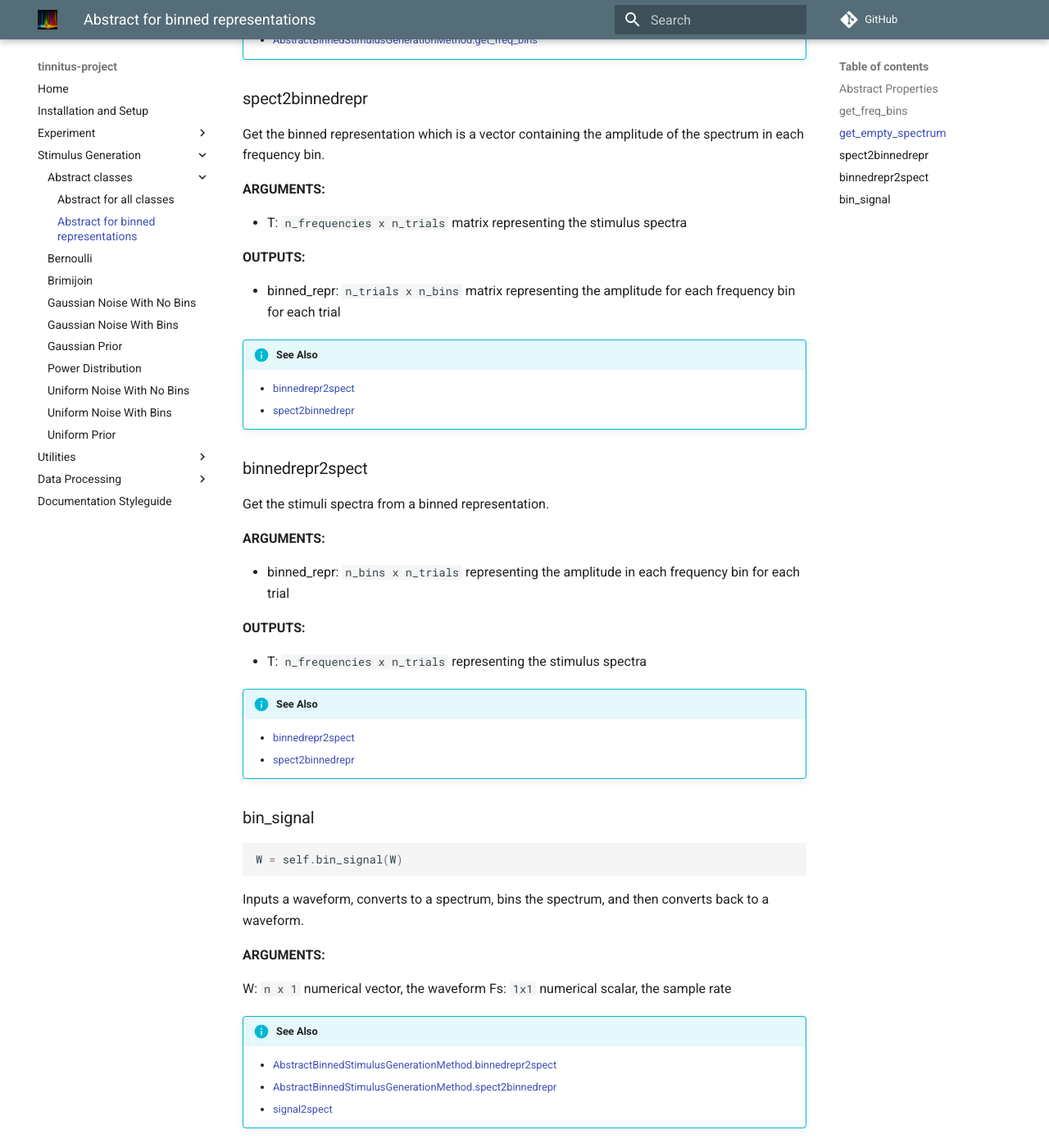
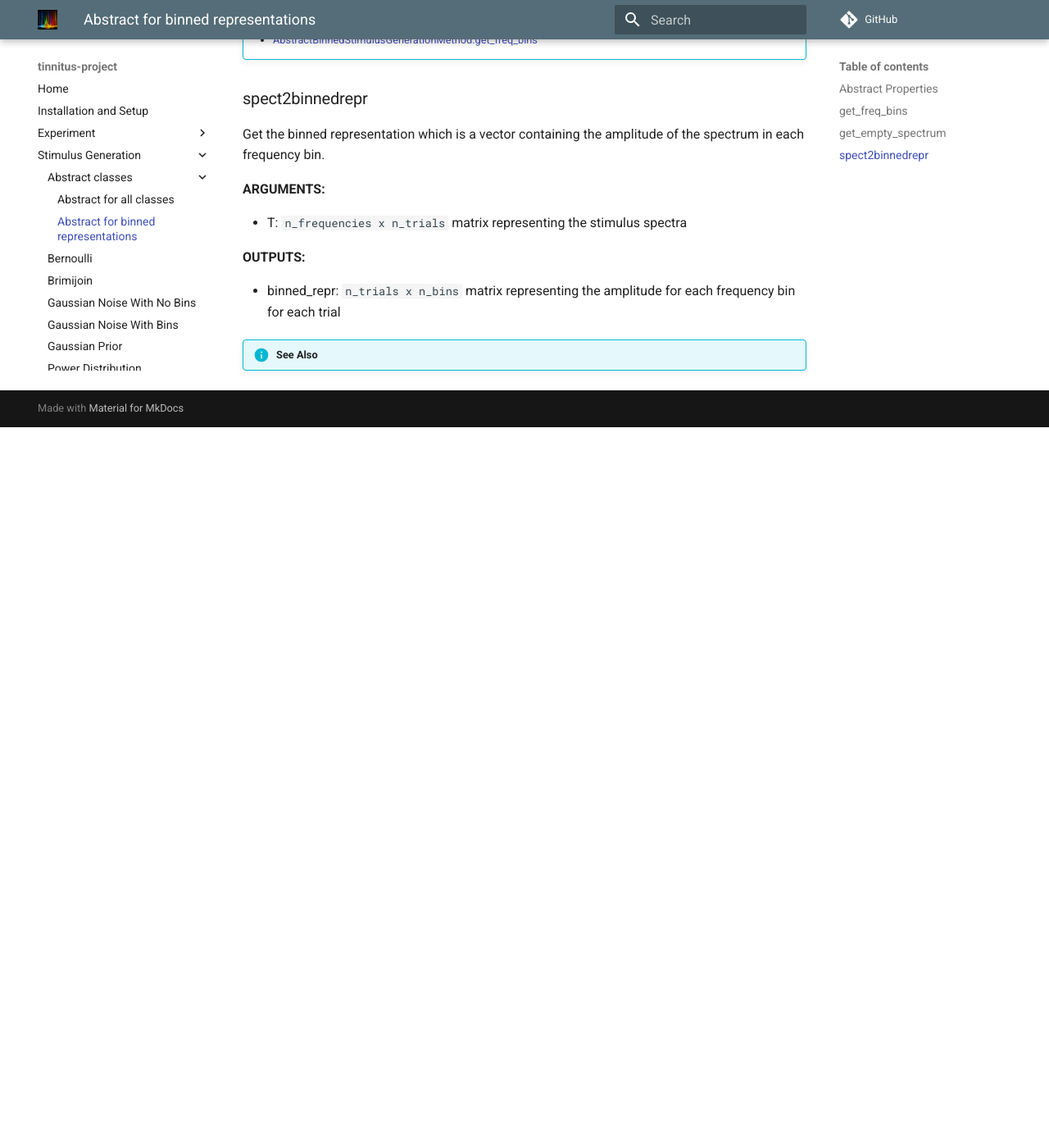
Before and after one commit to The-Lammert-Lab/tinnitus-reconstruction, an MkDocs documentation site: the page built from docs/stimgen/AbstractBinnedStimulusGenerationMethod.md, in a window 1280 px wide and 1400 px high, scrolled down 1241 px. Shown: the whole window at 82% size. Built offline with MkDocs 1.6.1 and Material for MkDocs 9.7.7, drawn with Linux system fonts in a browser that asks for light colours; comment, search, counter and statistics services are not loaded; after the commit the page ends 1762 px from its top, so only the background shows below that.

Commit message:
More fixes pt.2

````diff
--- a/docs/stimgen/AbstractBinnedStimulusGenerationMethod.md
+++ b/docs/stimgen/AbstractBinnedStimulusGenerationMethod.md
@@ -86,59 +86,3 @@ for each trial
 
 
 !!! info "See Also"
-    * [binnedrepr2spect](../../utils/#binnedrepr2spect)
-    * [spect2binnedrepr](../../utils/#spect2binnedrepr)
-
-
-
-
-
-### binnedrepr2spect
-
-Get the stimuli spectra from a binned representation.
-
-**ARGUMENTS:**
-
-- binned_repr: `n_bins x n_trials`
-representing the amplitude in each frequency bin
-for each trial
-
-**OUTPUTS:**
-
-- T: `n_frequencies x n_trials`
-representing the stimulus spectra
-
-
-
-!!! info "See Also"
-    * [binnedrepr2spect](../../utils/#binnedrepr2spect)
-    * [spect2binnedrepr](../../utils/#spect2binnedrepr)
-
-
-
-
-
-### bin_signal
-
-```matlab
-W = self.bin_signal(W)
-```
-
-Inputs a waveform,
-converts to a spectrum,
-bins the spectrum,
-and then converts back to a waveform.
-
-**ARGUMENTS:**
-
-W: `n x 1` numerical vector,
-the waveform
-Fs: `1x1` numerical scalar,
-the sample rate
-
-
-
-!!! info "See Also"
-    * [AbstractBinnedStimulusGenerationMethod.binnedrepr2spect](../AbstractBinnedStimulusGenerationMethod/#binnedrepr2spect)
-    * [AbstractBinnedStimulusGenerationMethod.spect2binnedrepr](../AbstractBinnedStimulusGenerationMethod/#spect2binnedrepr)
-    * [signal2spect](../../utils/#signal2spect)
````
Also changed, not shown: 1 other file.
